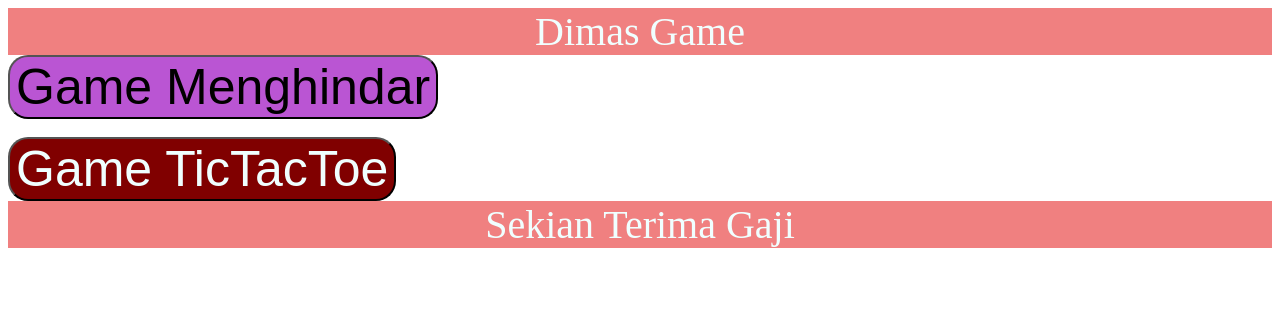
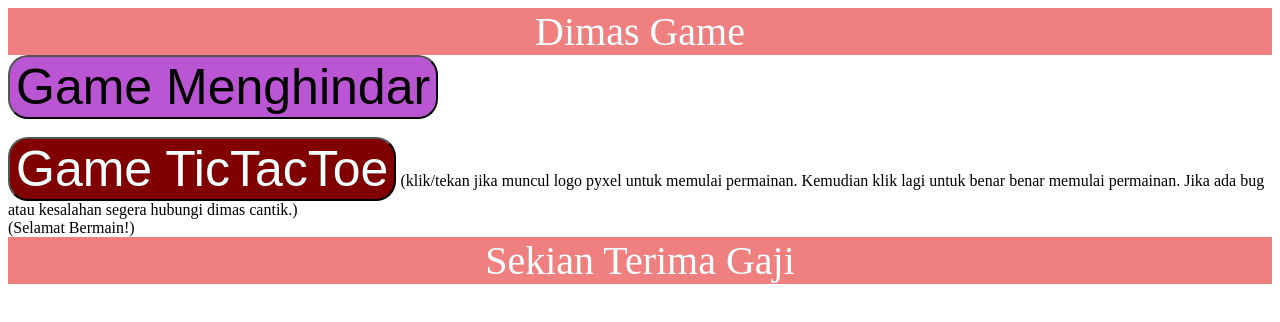
Before and after one commit to DimasBagusSusilo01/DimasGame, a plain HTML site: page index.html in a window 1280 px wide. Drawn offline with Linux system fonts and the light colour scheme.

Commit message:
Update index.html

```diff
--- a/index.html
+++ b/index.html
@@ -42,6 +42,9 @@
         <br>
         <a href="TicTacToe.html">
         <button class="game2">Game TicTacToe</button></a>
+        (klik/tekan jika muncul logo pyxel untuk memulai permainan. Kemudian klik lagi untuk benar benar memulai permainan. Jika ada bug atau kesalahan segera hubungi dimas cantik.)<br>
+        (Selamat Bermain!)
+
     </div>
     <div class="kaki">Sekian Terima Gaji</div>
 </body>
```
